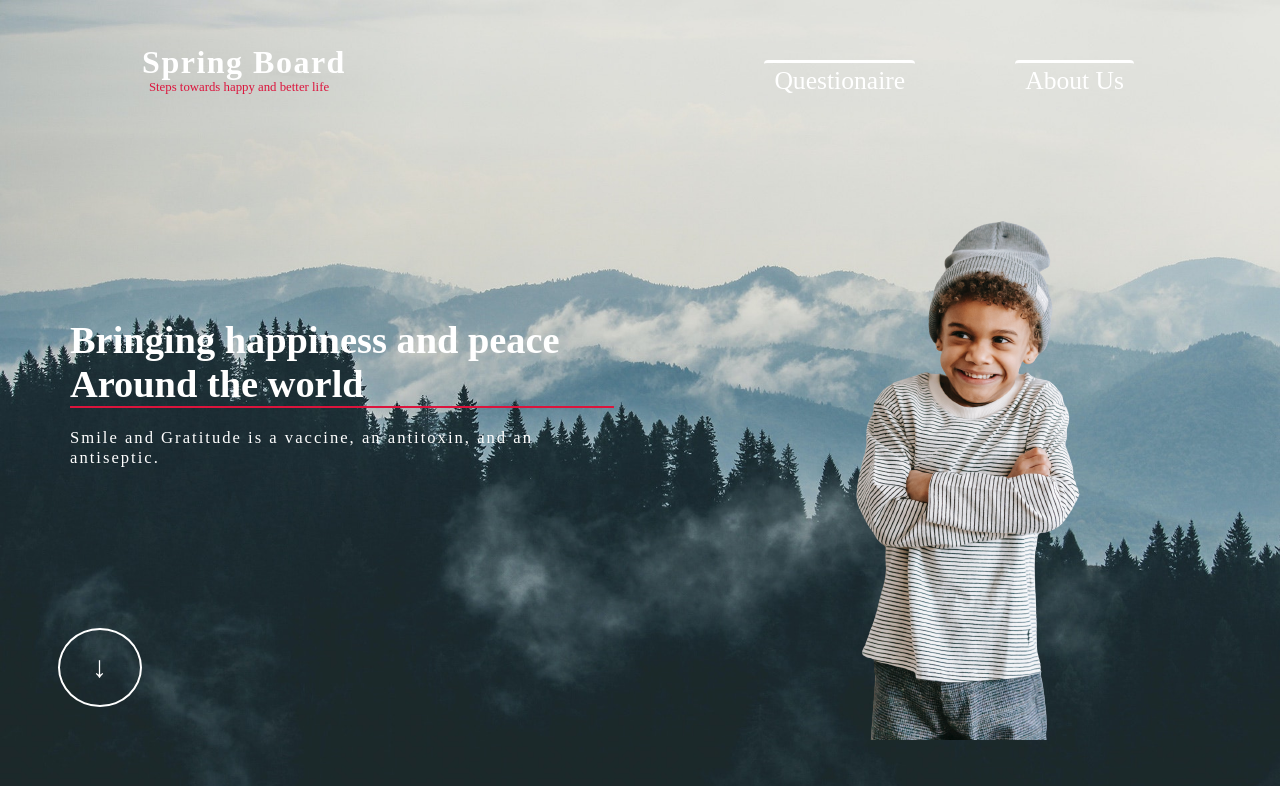
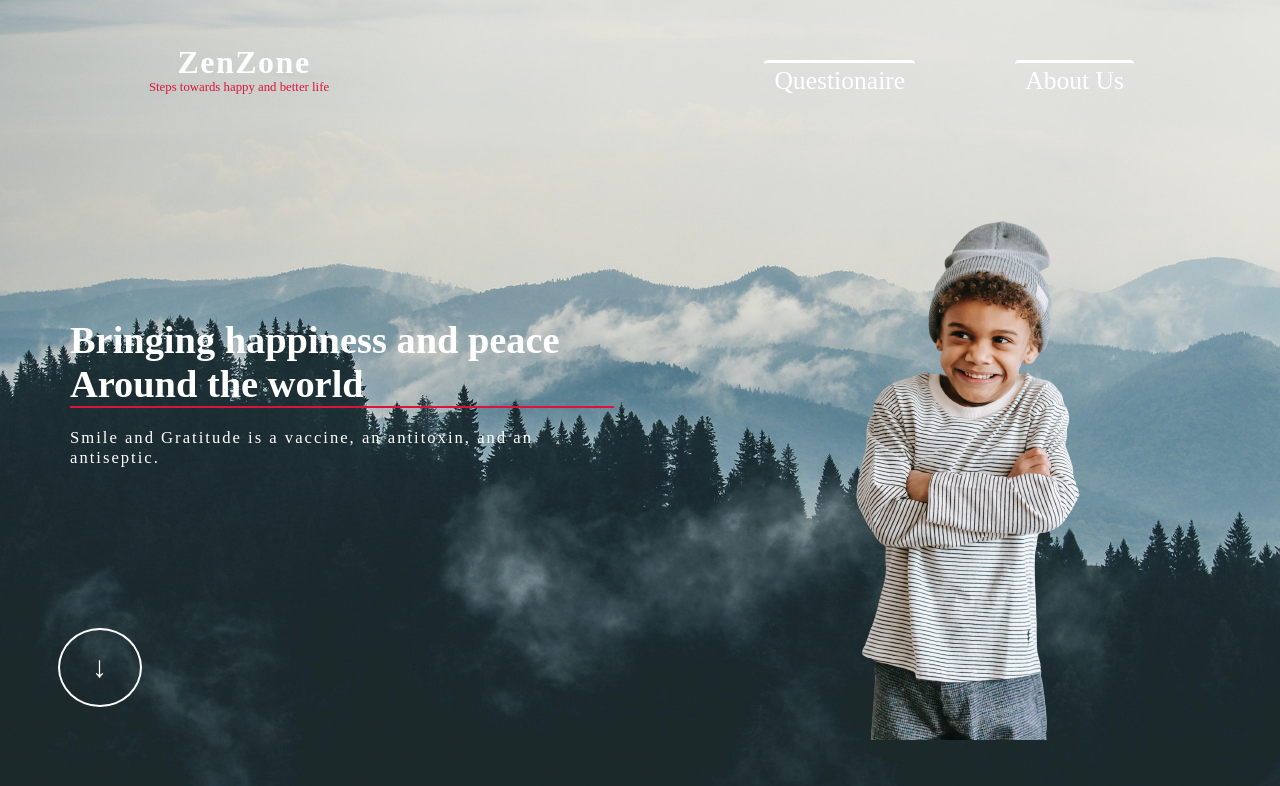
Before and after one commit to dlartey/ACSHackathon, a Flask app: page / in a window 1280 px wide. Shown: the top 786 px of the page. Run offline with Flask 2, Linux system fonts and the light colour scheme; some libraries are stand-ins or nearby versions.

Commit message:
Updatewd Index page

```diff
--- a/app/templates/index.html
+++ b/app/templates/index.html
@@ -19,7 +19,7 @@
           <!-- Logo -->
           <span class="ttl">
             <a href="/" id="logo"
-              ><h1>Spring Board</h1>
+              ><h1>ZenZone</h1>
               <p>Steps towards happy and better life</p></a
             >
           </span>
@@ -38,7 +38,7 @@
         <div class="abt_content">
           <div class="Main_content">
             <h1>
-              Bringing happiness and peace<br />
+              Bringing happiness and peace <br/>
               Around the world
             </h1>
             <p>
```
